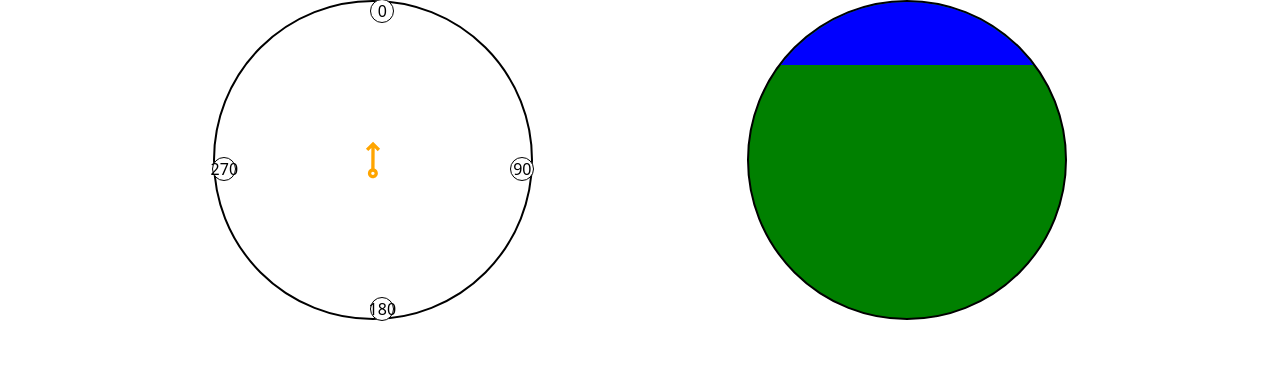
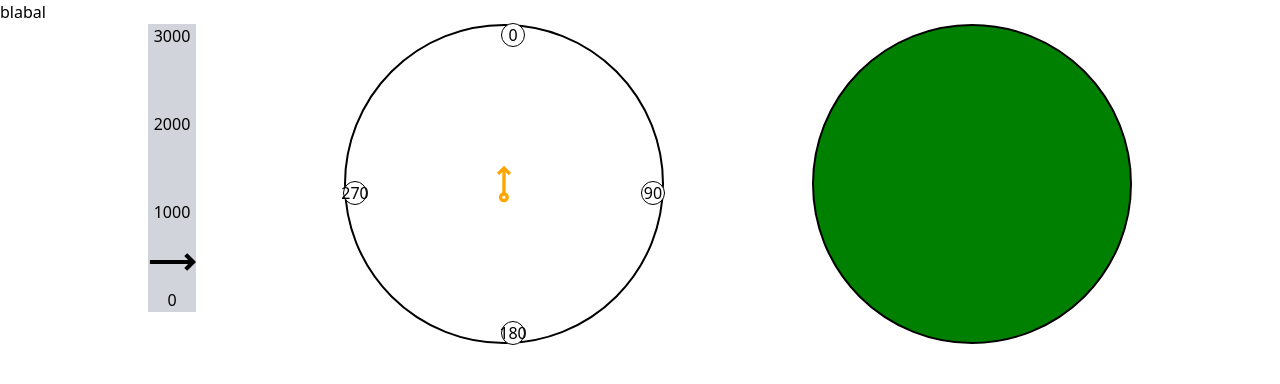
Before and after one commit to avimag100/AirForce, a React (Vite) app: page /VisualPage in a window 1280 px wide. Shown: the top 384 px of the page. Built offline with nearby package versions, Linux system fonts and the light colour scheme.

Commit message:
deleted add changes in App add changes in ADI created Altitude for port of project HIS change for port of project Input change for port of project stated textPage change for port of project

```diff
--- a/src/App.jsx
+++ b/src/App.jsx
@@ -1,11 +1,12 @@
 import React from 'react'
-import InputPage from './pages/InputPage'
 import AppRoutes from './routes/AppRoutes'
+import CreateContext from './context/CreateContext'
+
 const App = () => {
   return (
-    <div>
+    <CreateContext>
       <AppRoutes />
-    </div>
+    </CreateContext>
   )
 }
 export default App
--- a/src/components/ADI.jsx
+++ b/src/components/ADI.jsx
@@ -1,6 +1,6 @@
 import React from 'react';
 
-const ADI = ({ value }) => {
+const ADI = ({value}) => {
     // Calculate the percentage of the value (assuming value ranges from 0 to 100)
     const percentage = Math.min(100, Math.max(0, value)); // Ensure percentage is between 0 and 100
     const fillHeight = (percentage / 100) * 80 + 'px'; // 80 is the height of the container
@@ -8,7 +8,7 @@ const ADI = ({ value }) => {
     const numberStyle = "absolute w-6 h-6 bg-white border border-black flex justify-center items-center rounded-full";
     return (
             <div className="relative w-80 h-80 rounded-full border-2 border-black flex justify-center items-center overflow-hidden" style={{ backgroundColor: 'green' }}>
-                <div style={{ height: `${20}%`, backgroundColor: 'blue', position: 'absolute', top: 0, left: 0, right: 0 }} />
+                <div style={{ height: `${value}%`, backgroundColor: 'blue', position: 'absolute', top: 0, left: 0, right: 0 }} />
             </div>
     );
 };
--- /dev/null
+++ b/src/components/Altitude.jsx
@@ -0,0 +1,21 @@
+import React from "react";
+import { CgArrowLongRight } from "react-icons/cg";
+
+const Altitude = ({value}) => {
+  value = value / 3000 * 100;
+  return (
+    <div className="flex items-end h-72 relative">
+      <div className="w-12 h-72 bg-gray-300 flex flex-col justify-between">
+        <div className="text-center">3000</div>
+        <div className="text-center">2000</div>
+        <div className="text-center">1000</div>
+        <div className="text-center">0</div>
+      </div>
+      <div className="absolute flex hover-full transform -translate-y-1/2 items-center" style={{ height: `${value}%` }}>
+        <CgArrowLongRight size={50} />
+      </div>
+    </div>
+  );
+};
+
+export default Altitude;
--- a/src/components/HIS.jsx
+++ b/src/components/HIS.jsx
@@ -1,21 +1,21 @@
-import React from 'react';
+import React, { useState, useEffect } from 'react';
 import { CgArrowLongUpC } from "react-icons/cg";
 
-const HIS = () => {
+const HIS = ({ Value }) => {
   const numberStyle = "absolute w-6 h-6 bg-white border border-black flex justify-center items-center rounded-full";
 
   return (
-    <div className="relative w-80 h-80">
-      {/* Circle */}
+    <div style={{transform: `rotate(${360-Value}deg)`}} className="relative w-80 h-80">
+      {/*Created Circle */}
       <div className="absolute w-full h-full rounded-full border-2 border-black flex justify-center items-center">
-        {/* Arrow */}
-        <CgArrowLongUpC size={40} style={{ color: 'orange' }} />
+        {/*imported Arrow icon */}
+        <CgArrowLongUpC size={40} style={{ color: 'orange', transform: `rotate(-${360-Value}deg)`}} />
 
-        {/* Numbers */}
-        <div className={numberStyle} style={{ top: '-3px', left: 'calc(50% - 3px)' }}>0</div>
-        <div className={numberStyle} style={{ top: 'calc(50% - 3px)', right: '-3px' }}>90</div>
-        <div className={numberStyle} style={{ bottom: '-3px', left: 'calc(50% - 3px)' }}>180</div>
-        <div className={numberStyle} style={{ top: 'calc(50% - 3px)', left: '-3px' }}>270</div>
+        {/*Numbers on the circle */}
+        <div className={numberStyle} style={{ top: '-3px', left: 'calc(50% - 3px)' ,transform: `rotate(-${360-Value}deg)` }}>0</div>
+        <div className={numberStyle} style={{ top: 'calc(50% - 3px)', right: '-3px',transform: `rotate(-${360-Value}deg)` }}>90</div>
+        <div className={numberStyle} style={{ bottom: '-3px', left: 'calc(50% - 3px)' , transform: `rotate(-${360-Value}deg)` }}>180</div>
+        <div className={numberStyle} style={{ top: 'calc(50% - 3px)', left: '-3px', transform: `rotate(-${360-Value}deg)` }}>270</div>
       </div>
     </div>
   );
--- a/src/components/Input.jsx
+++ b/src/components/Input.jsx
@@ -4,7 +4,15 @@ const Input = ({ type, maxValue, onChange }) => {
     const [value, setValue] = useState('');
 
     const handleChange = (event) => {
-        const newValue = event.target.value;
+        let newValue = event.target.value;
+
+        if (newValue > maxValue) {
+            newValue = maxValue;
+        }
+        if (newValue < 0) {
+            newValue = 0
+        }
+
         setValue(newValue);
         onChange(newValue);
     };
--- /dev/null
+++ b/src/context/CreateContext.jsx
@@ -0,0 +1,17 @@
+import React, { createContext, useContext, useState } from 'react';
+
+// Create a context
+export const MyContext = createContext();
+
+// Create a provider component
+const CreateContext = ({ children }) => {
+  const [myValue, setMyValue] = useState('');
+
+  return (
+    <MyContext.Provider value={{ myValue, setMyValue }}>
+      {children}
+    </MyContext.Provider>
+  );
+};
+
+export default CreateContext;
--- a/src/pages/InputPage.jsx
+++ b/src/pages/InputPage.jsx
@@ -1,8 +1,12 @@
-import React, { useState } from 'react';
+import React, { useContext, useState } from 'react';
 import Input from '../components/Input';
 import { IoSend } from "react-icons/io5";
+import { MyContext } from '../context/CreateContext';
+import { useNavigate } from 'react-router-dom';
 
 const InputPage = () => {
+  const { myValue, setMyValue } = useContext(MyContext)
+  const nav = useNavigate()
   const [inputValues, setInputValues] = useState({
     Altitude: '',
     HIS: '',
@@ -17,7 +21,10 @@ const InputPage = () => {
   };
 
   const handleSubmint = () => {
+    setMyValue(inputValues)
     console.log('Input values:', inputValues);
+    nav("/visualPage")
+
   };
 
   return (
--- a/src/pages/textPage.jsx
+++ b/src/pages/textPage.jsx
@@ -1,9 +1,19 @@
-import React from 'react'
+import React, { useContext } from 'react';
+import { MyContext } from '../context/CreateContext';
 
 const TextPage = () => {
+  const { myValue } = useContext(MyContext);
+
   return (
-    <div>TextPage</div>
-  )
-}
+    <div className="flex flex-wrap justify-center">
+      {Object.keys(myValue).map((key) => (
+        <div key={key} className="m-4 p-4 bg-gray-200 rounded-lg text-center">
+          <strong className="block mb-2">{key}:</strong>
+          <span>{myValue[key]}</span>
+        </div>
+      ))}
+    </div>
+  );
+};
 
-export default TextPage
+export default TextPage;
--- a/src/pages/visualPage.jsx
+++ b/src/pages/visualPage.jsx
@@ -1,13 +1,20 @@
-import React, { useState } from 'react';
+import React, { useContext, useState } from 'react';
 import HIS from '../components/HIS';
 import ADI from '../components/ADI.jsx';
+import Altitude from '../components/Altitude.jsx';
+import { MyContext } from '../context/CreateContext.jsx';
+import { useNavigate } from 'react-router-dom';
 
 const VisualPage = () => {
+    const { myValue, setMyValue } = useContext(MyContext)
+    const nav = useNavigate()
     return (
         <>
-            <div className='flex justify-evenly'>
-                <HIS />
-                <ADI />
+            <button onClick={()=>nav("/TextPage")}>blabal</button>
+            <div className='flex flex-wrap justify-evenly '>
+                <Altitude value={myValue["Altitude"]} />
+                <HIS Value={myValue["HIS"]} />
+                <ADI value={myValue["ADI"]} />
             </div>
         </>
     );
```
Also changed, not shown: 1 other file (tests, documents, lock files or other folders).
